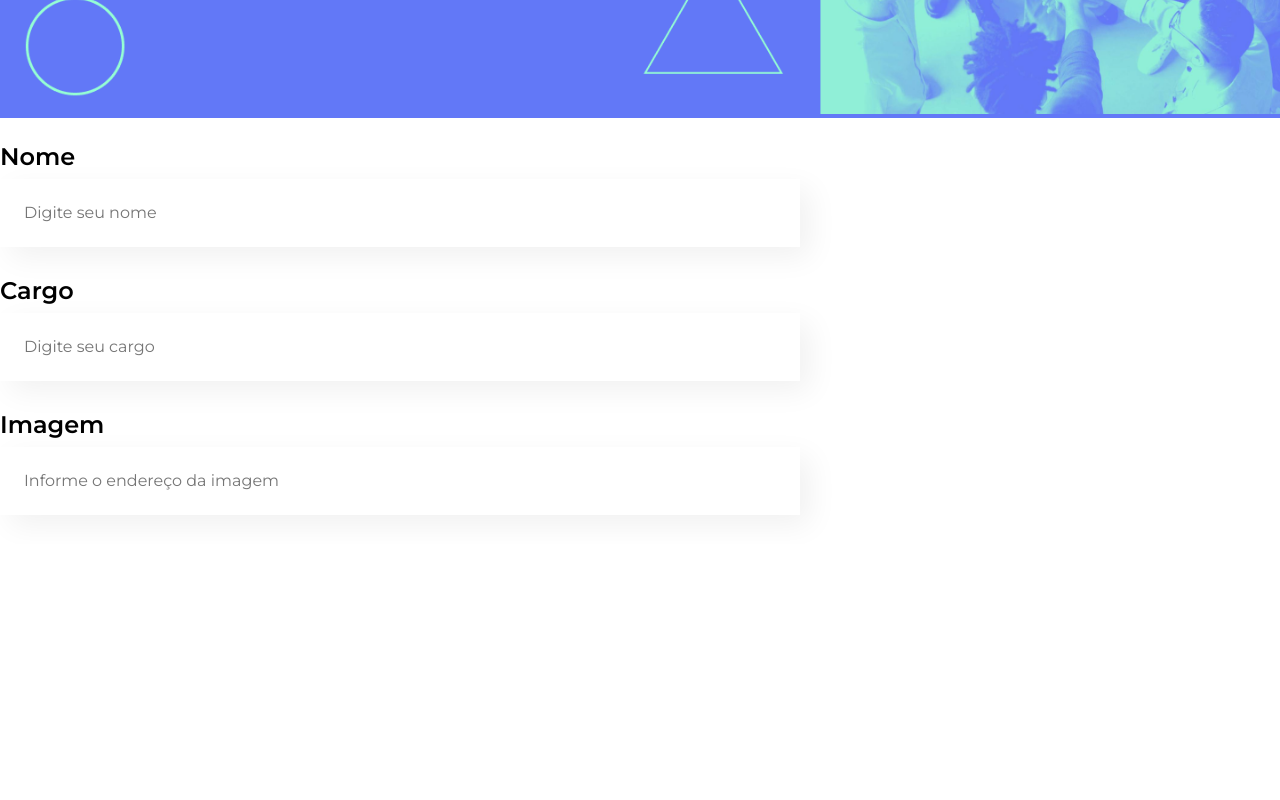
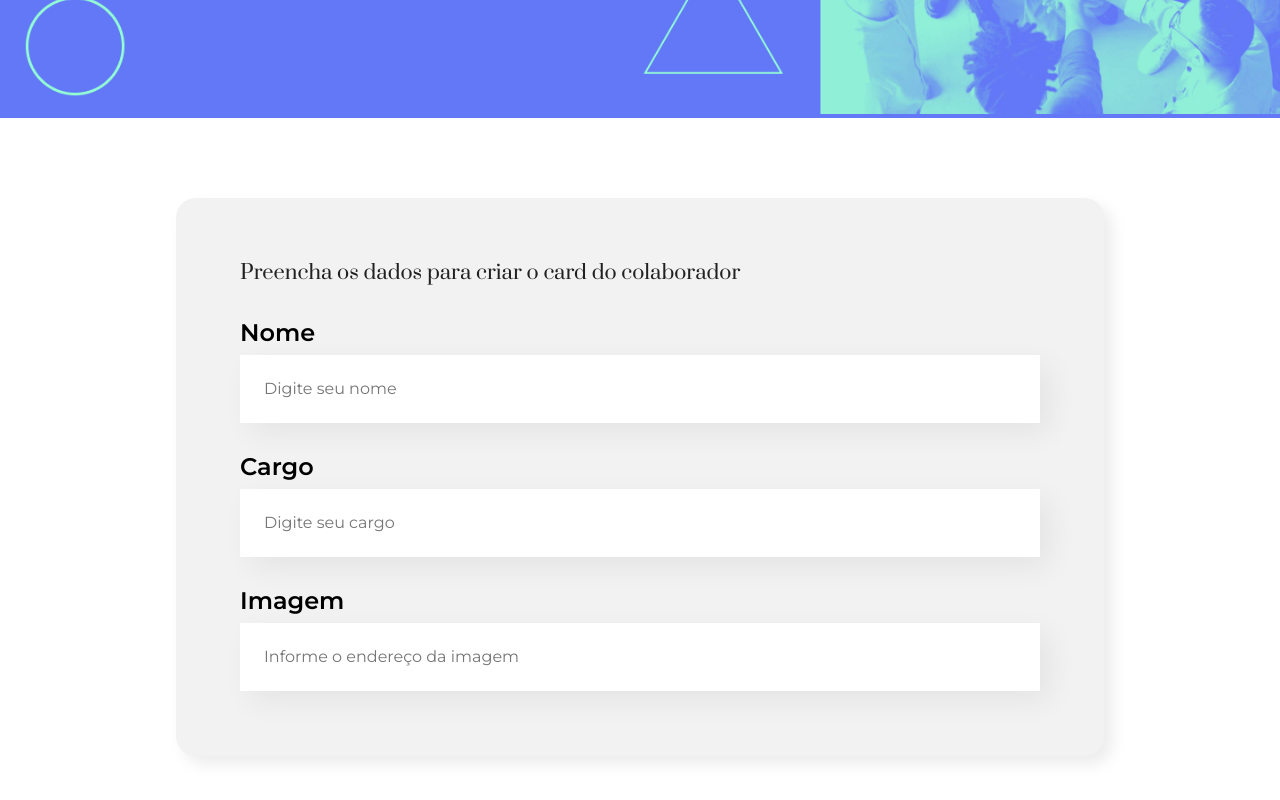
Before and after one commit to thaleseqb/ChartDashboard, a React (Create React App) app: page / in a window 1280 px wide. Shown: the part 380-1180 px from the top of the page. Before the commit the page ends 924 px from the top, so only its background shows below. Built offline with nearby package versions, Linux system fonts and the light colour scheme.

Commit message:
formate the forms with almost all components, texts and colors

```diff
--- a/src/App.js
+++ b/src/App.js
@@ -1,13 +1,11 @@
 import Banner from './components/Banner';
-import TextField from './components/TextField';
+import Form from './components/Form';
 
 function App() {
   return (
     <div className="App">
       <Banner/>
-      <TextField label="Nome" placeholder="Digite seu nome"/>
-      <TextField label="Cargo" placeholder="Digite seu cargo"/>
-      <TextField label="Imagem" placeholder="Informe o endereço da imagem"/>
+      <Form/>
     </div>
   );
 }
--- /dev/null
+++ b/src/components/Form/Form.css
@@ -0,0 +1,28 @@
+@import url('https://fonts.googleapis.com/css2?family=Prata&display=swap');
+
+:root {
+    --form-font: "Prata", sans-serif;
+    --form-font-color: #212121;
+}
+
+.form {
+    display: flex;
+    justify-content: center;
+    margin: 80px 0;
+}
+
+.form form {
+    max-width: 80%;
+    background-color: #F2F2F2;
+    border-radius: 20px;
+    padding: 36px 64px;
+    box-shadow: 8px 8px 16px rgba(0,0,0,0.08);
+}
+
+.form h2 {
+    font-weight: 400;
+    font-size: 20px;
+    font-family: var(--form-font);
+    color: var(--form-font-color);
+    line-height: 43.36px;
+}
--- /dev/null
+++ b/src/components/Form/index.js
@@ -0,0 +1,18 @@
+import TextField from "../TextField";
+import "./Form.css"
+
+const Form = () => {
+    return (
+        <section className="form">
+            <form >
+                <h2>Preencha os dados para criar o card do colaborador</h2>
+                <TextField label="Nome" placeholder="Digite seu nome"/>
+                <TextField label="Cargo" placeholder="Digite seu cargo"/>
+                <TextField label="Imagem" placeholder="Informe o endereço da imagem"/>
+            </form>
+        </section>
+    )
+
+}
+
+export default Form;
```
